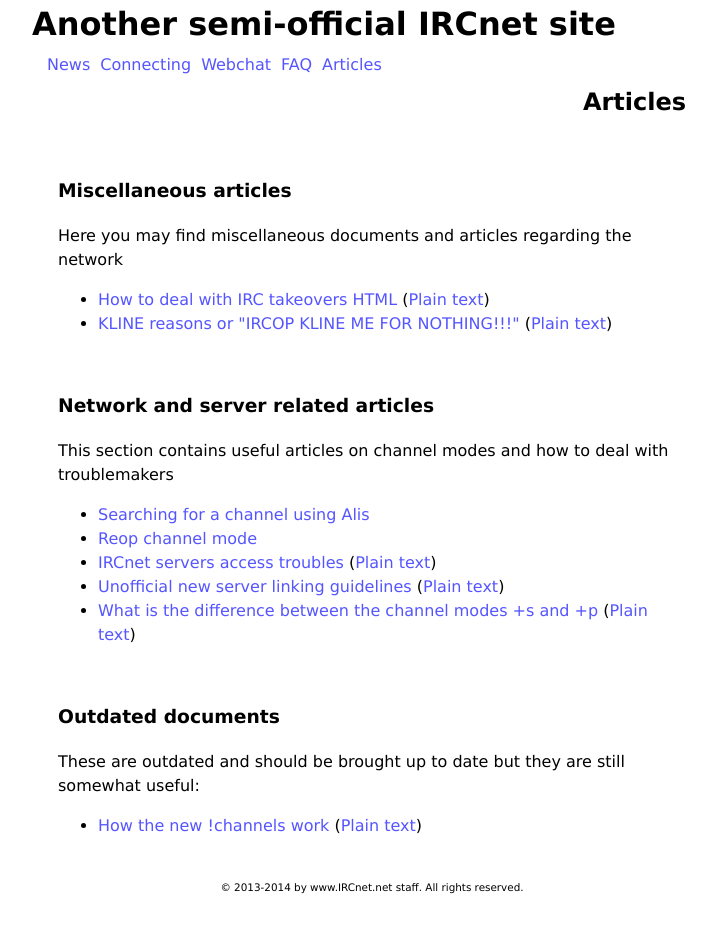
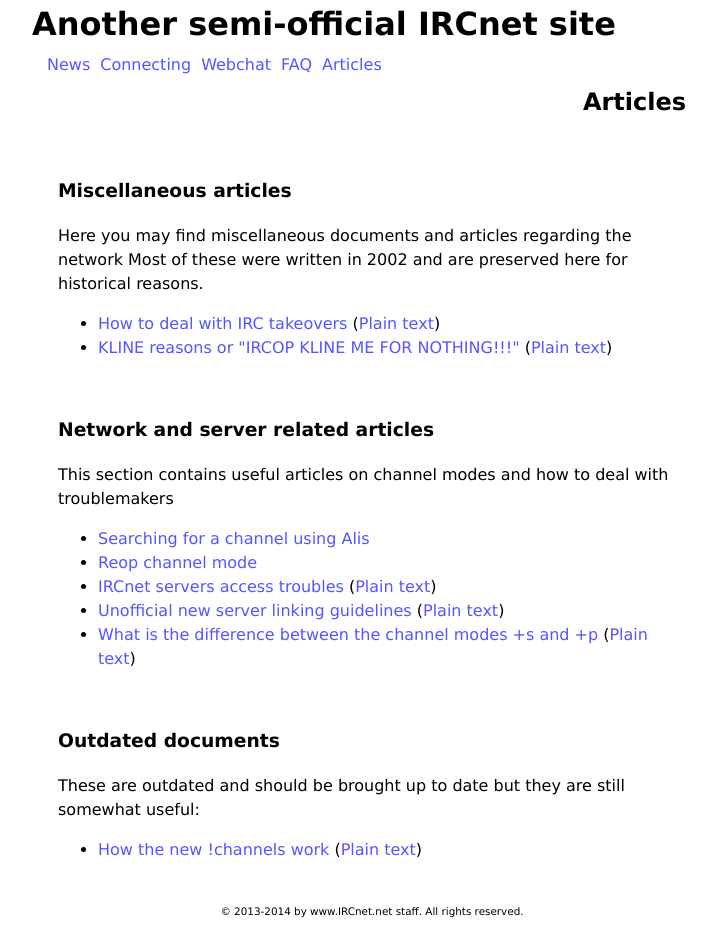
Before and after one commit to ircnet-website/www.IRCnet.net, a Jekyll site: the page built from articles/index.html, in a window 1280 px wide. Shown: the whole page, without its empty margins (268-984 px from the left). Built offline with Jekyll 4.4.1, drawn with Linux system fonts in a browser that asks for light colours; before the commit the page ends 906 px from its top, so only the background shows below that.

Commit message:
More markup fixes

```diff
--- a/articles/index.html
+++ b/articles/index.html
@@ -7,9 +7,10 @@
 
 <p>
 Here you may find miscellaneous documents and articles regarding the network
+Most of these were written in 2002 and are preserved here for historical reasons.
 
 <ul class="article-list">
-<li><a href="takeovers">How to deal with IRC takeovers HTML</a> (<a href="takeovers/takeovers.txt">Plain text</a>)
+<li><a href="takeovers">How to deal with IRC takeovers</a> (<a href="takeovers/takeovers.txt">Plain text</a>)
 <li><a href="kline">KLINE reasons or "IRCOP KLINE ME FOR NOTHING!!!"</a> (<a href="kline/kline.txt">Plain text</a>)
 </ul>
 
```
Also changed, not shown: articles/access/index.md (+6 -0 lines), articles/kline/index.md (+1 -1 lines), articles/linking/index.md (+1 -1 lines).
